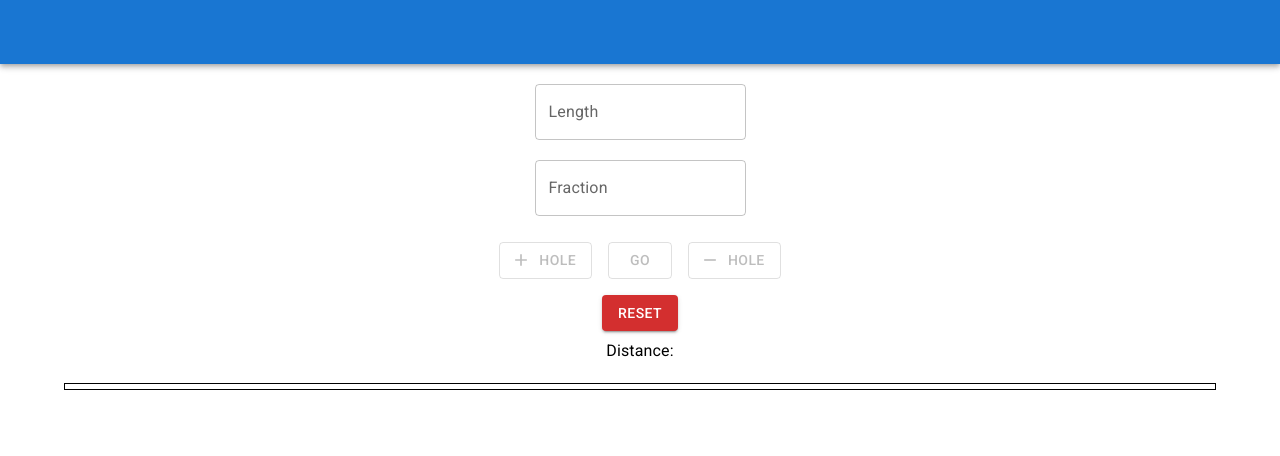
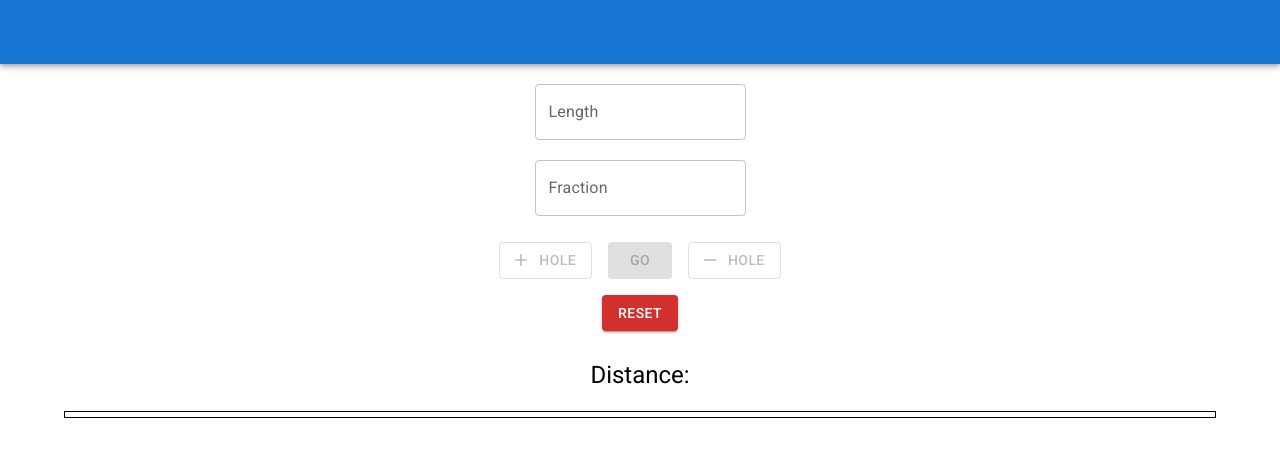
Before and after one commit to danielh70/pcalcu, a React (Create React App) app: page / in a window 1280 px wide. Shown: the top 456 px of the page. Built offline with nearby package versions, Linux system fonts and the light colour scheme.

Commit message:
minor style touchups

```diff
--- a/src/App.js
+++ b/src/App.js
@@ -51,7 +51,6 @@ function App() {
   }, [locs.holeCount]);
 
   let calculate = () => {
-    console.log('locs..', locs);
     let locState = { ...locs };
     let locations = [10];
     let locationsToFraction = ['10'];
@@ -91,7 +90,6 @@ function App() {
 
         // add the last hole 10 inches from end
         locations.push(totalLength - 10);
-        console.log('locs', locations);
 
         locState.decimal = locations;
         locState.fraction = locationsToFraction;
@@ -124,10 +122,9 @@ function App() {
 
   let handleAddHole = () => {
     let locState = { ...locs };
+
     locState.holeCount = locState.holeCount + 1;
     setLocs(locState);
-
-    console.log('locs', locs);
   };
 
   let handleRemoveHole = () => {
@@ -135,8 +132,6 @@ function App() {
 
     locState.holeCount = locState.holeCount - 1;
     setLocs(locState);
-
-    console.log('locs', locs);
   };
 
   let handleClear = () => {
@@ -187,7 +182,7 @@ function App() {
           hole
         </Button>
 
-        <Button disabled={length < 30} color='primary' variant='outlined' onClick={calculate}>
+        <Button disabled={length < 30} color='primary' variant='contained' onClick={calculate}>
           Go
         </Button>
         <Button
@@ -206,7 +201,9 @@ function App() {
         </Button>
       </Box>
 
-      <Typography>Distance: {distance}</Typography>
+      <br />
+
+      <Typography variant='h5'>Distance: {distance}</Typography>
       <br />
 
       <Frame
--- a/src/components/TopNav.js
+++ b/src/components/TopNav.js
@@ -9,7 +9,7 @@ import MenuIcon from '@mui/icons-material/Menu';
 
 export default function ButtonAppBar() {
   return (
-    <Box style={{ marginBottom: 10 }} sx={{ flexGrow: 1 }}>
+    <Box style={{ marginBottom: 10, width: '100%' }} sx={{ flexGrow: 1 }}>
       <AppBar position='static'>
         <Toolbar></Toolbar>
       </AppBar>
```
